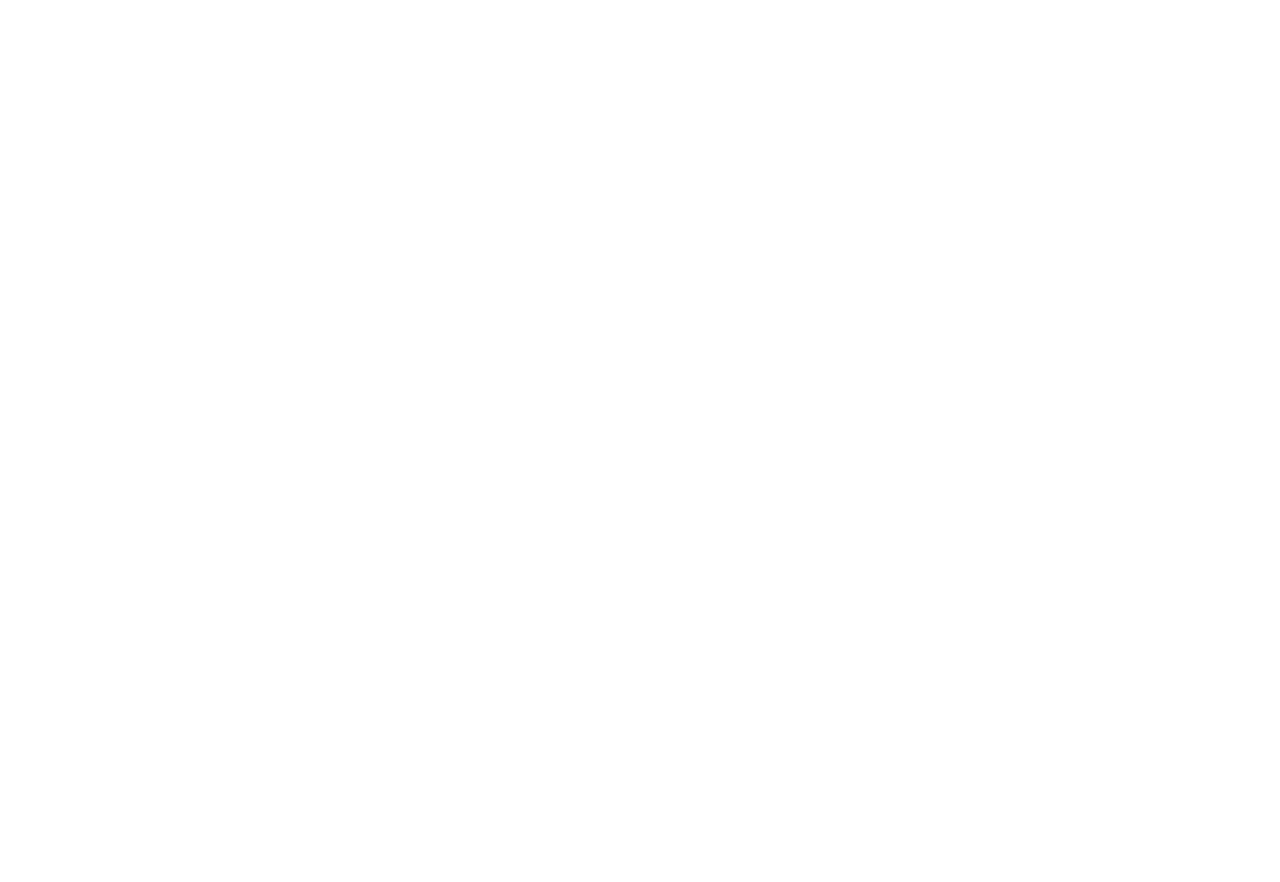
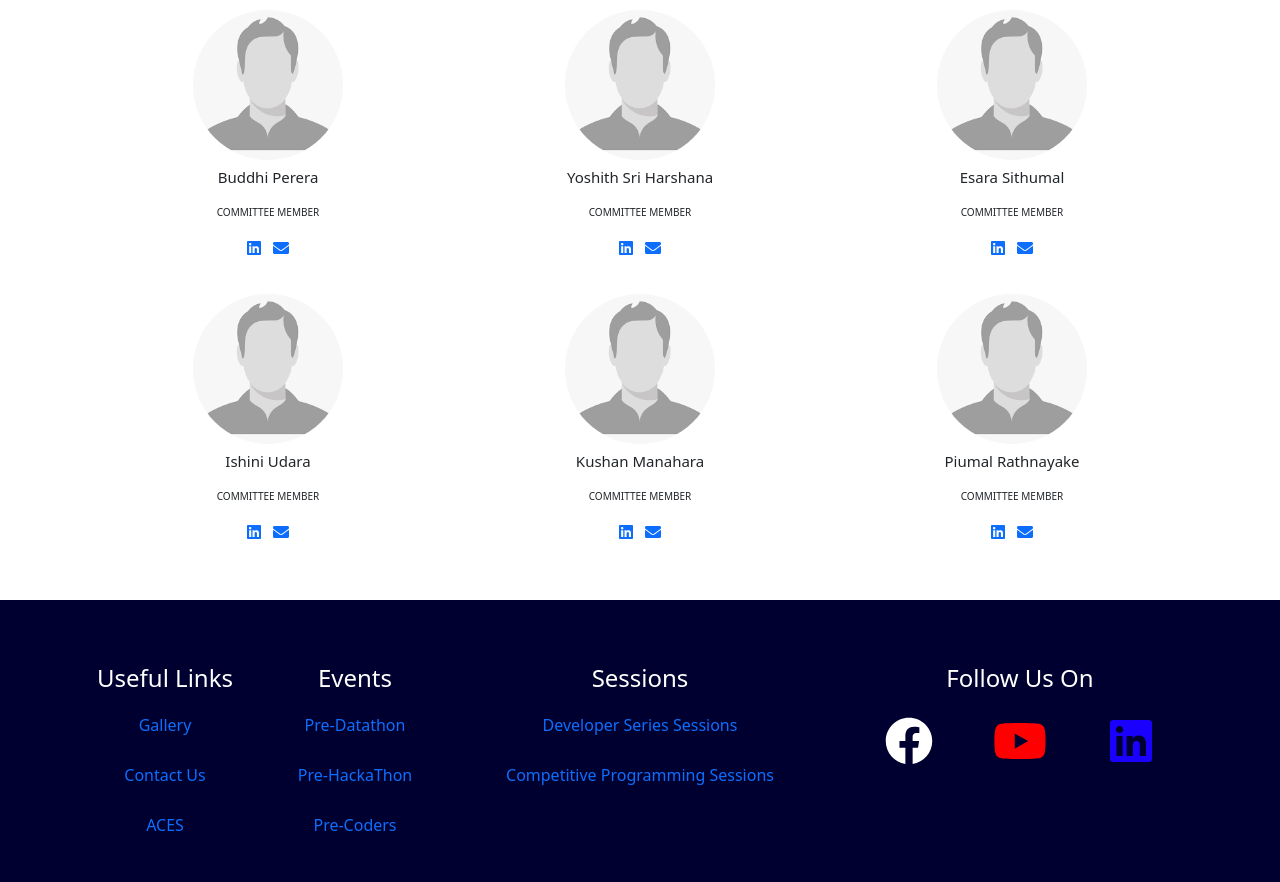
Before and after one commit to HirushaUthsara/main-site-2022, a Next.js app in the folder hackers_web/: page /contact-us in a window 1280 px wide. Shown: the part 1262-2144 px from the top of the page. Before the commit the page ends 800 px from the top, so only its background shows below. Built offline with nearby package versions, Linux system fonts and the light colour scheme.

Commit message:
contact-us page was updated

```diff
--- a/hackers_web/pages/contact-us.js
+++ b/hackers_web/pages/contact-us.js
@@ -1,8 +1,8 @@
 import React from "react";
+import Head from "next/head";
+import Footer from "../components/footer/Footer";
+import ContactBody from "../components/contactBody/contactBody";
 import "bootstrap/dist/css/bootstrap.min.css";
-import NavBar from "../components/navbar/Navbar";
-import Head from "next/head";
-import Script from "next/script";
 
 function ContactUs() {
   return (
@@ -12,7 +12,8 @@
 
         <title> Hackers' Club | University of Peradeniya</title>
       </Head>
-
+      <ContactBody />
+      <Footer />
     </React.Fragment>
   );
 }
```
